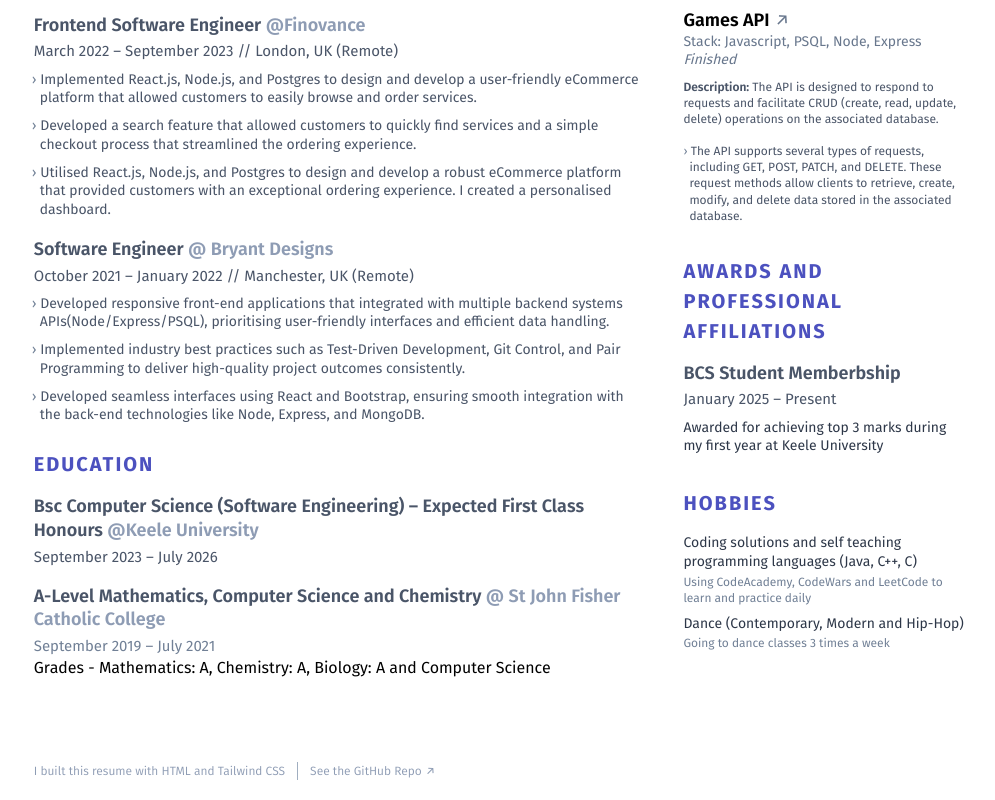
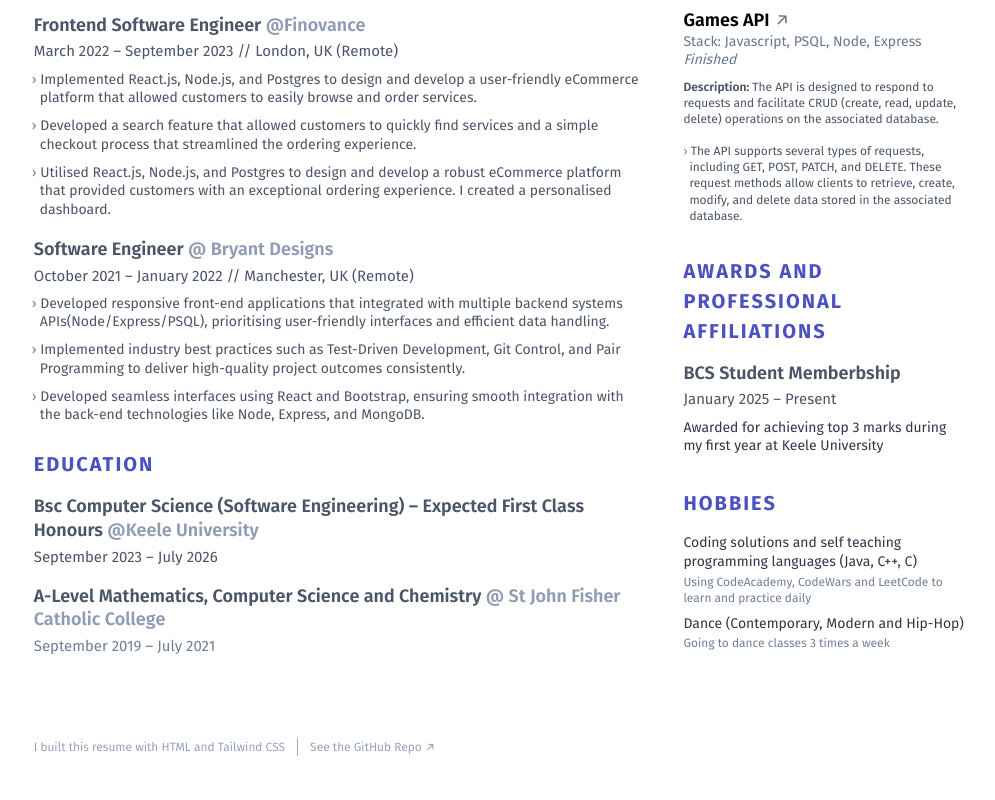
Before and after one commit to blessinguche/my_resume, a website: page docs/index.html in a window 1280 px wide. Shown: the part 724-1524 px from the top of the page, without its empty margins (139-1134 px from the left). After the commit the page ends 1500 px from the top, so only its background shows below. Drawn offline with nearby package versions, Linux system fonts and the light colour scheme; files that its build step writes are made by us from their sources.

```diff
--- a/docs/index.html
+++ b/docs/index.html
@@ -296,7 +296,7 @@
                   September 2019 – July 2021
                 </p>
               </header>
-              <p>Grades - Mathematics: A, Chemistry: A, Biology: A and Computer Science
+              <p>
               </p>
             </section>
             <!-- End College 1 -->
```
